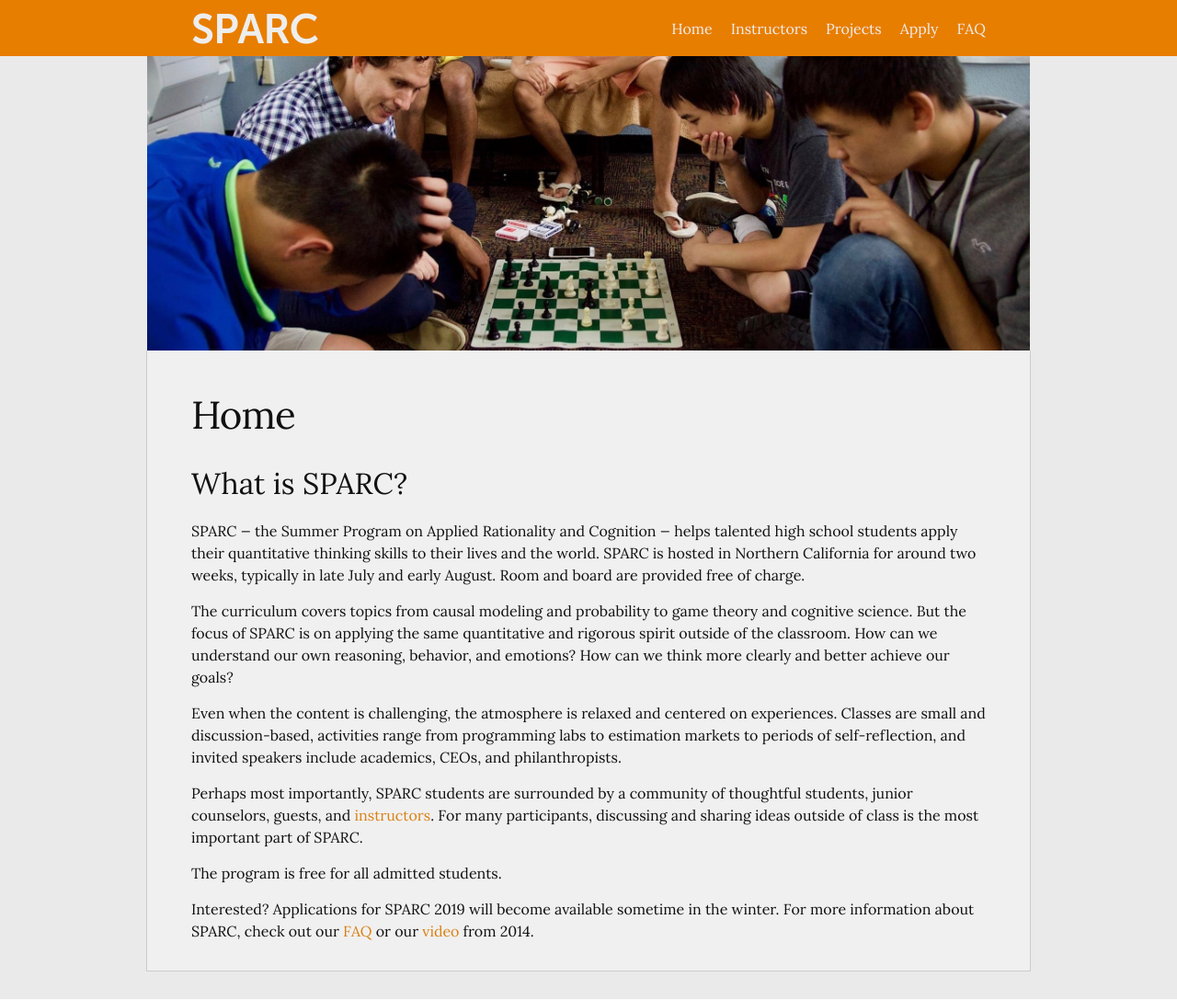
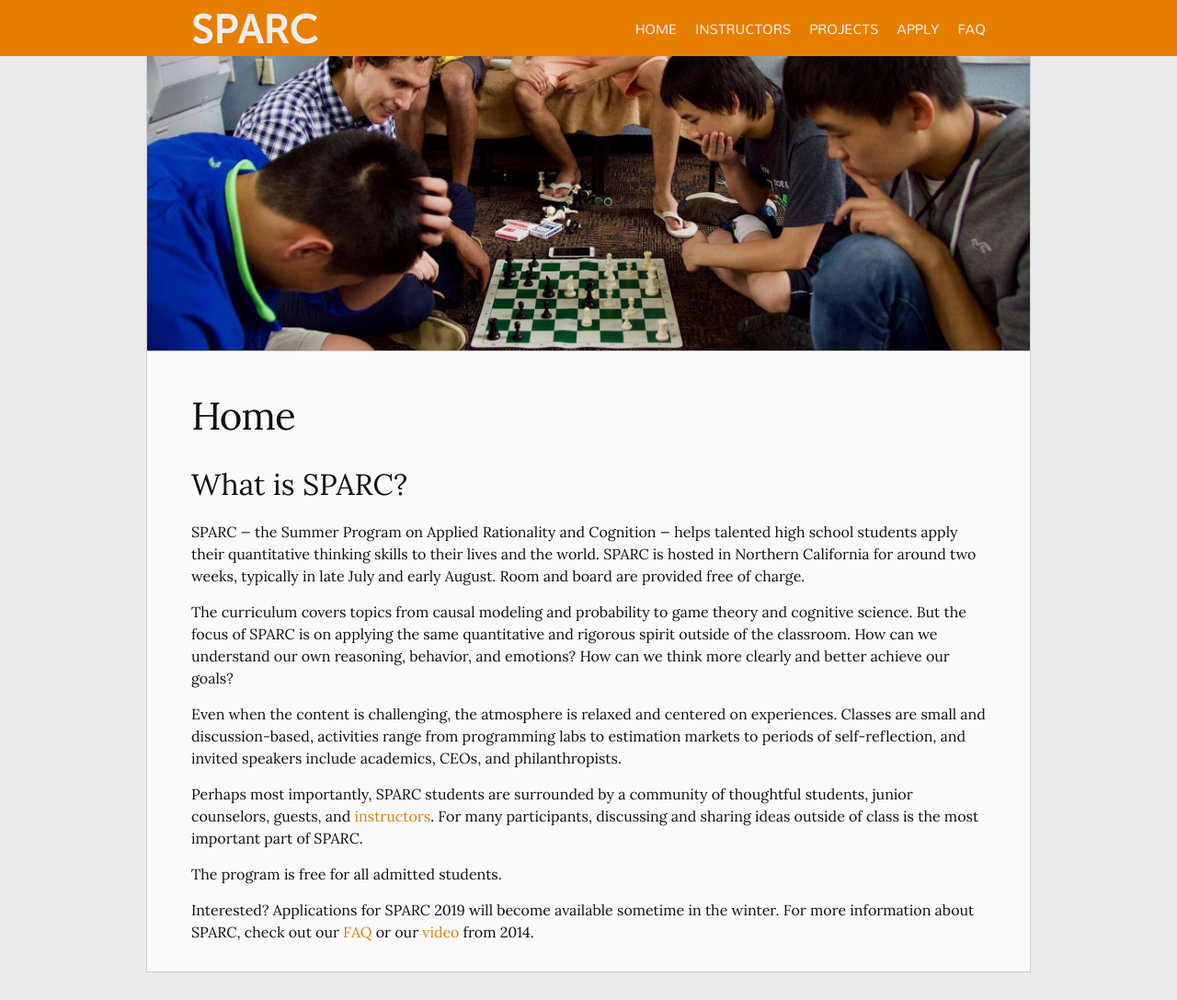
Before and after one commit to sparc-camp/sparc-camp.github.io, a Jekyll site: the page built from index.md, in a window 1280 px wide. Shown: the whole page at 92% size. Built offline with Jekyll 4.4.1, drawn with Linux system fonts in a browser that asks for light colours.

Commit message:
sans font for navbar

```diff
--- a/assets/custom.scss
+++ b/assets/custom.scss
@@ -6,12 +6,13 @@
 // -- GENERAL WEBSITE CSS --
 // -------------------------
 
-$sparc-orange: #F79522;
+$original-sparc-orange: #F79522;
 $sparc-orange: #E87E00;
+
 $body-bg-color: #ddd;
 $navbar-bg-color: $sparc-orange;
 //$navbar-bg-color: $body-bg-color;
-$content-bg-color: #f0f0f0;
+$content-bg-color: #fafafa;
 $banner-bg-color: #888;
 
 $site-title-size: 45px;
@@ -53,6 +54,11 @@ $wrapper-width: calc(3 * #{$max-banner-height});
 @font-face {
 	font-family: "SiteTitleFont";
 	src: url("../assets/fonts/MuseoSans.ttf");
+}
+
+@font-face {
+	font-family: "ourSansFont";
+	src: url("../assets/fonts/Nunito.ttf");
 }
 
 strong {
@@ -107,6 +113,9 @@ a:hover {
 .site-header .page-link:hover,
 .site-header .page-link:visited,
 .site-header .page-link:active, {
+	font-size: 15px;
+	font-family: "ourSansFont", sans-serif;
+	text-transform: uppercase;
 	color: $url-color-neg;
 }
 
@@ -172,7 +181,10 @@ a:hover {
 }
 
 #banner-header > .wrapper {
+	$banner-border-color: #ccc;
 	padding: 0px;
+	border-left: 1px solid $banner-border-color;
+	border-right: 1px solid $banner-border-color;
 }
 
 // Page content
@@ -187,9 +199,7 @@ a:hover {
 	$page-content-border-color: #ccc;
 	background-color: $content-bg-color;
 	padding-top: 50px;
-	border-right: 1px solid $page-content-border-color;
-	border-bottom: 1px solid $page-content-border-color;
-	border-left: 1px solid $page-content-border-color;
+	border: 1px solid $page-content-border-color;
 }
 
 
```
Also changed, not shown: assets/fonts/Nunito.ttf (added).
